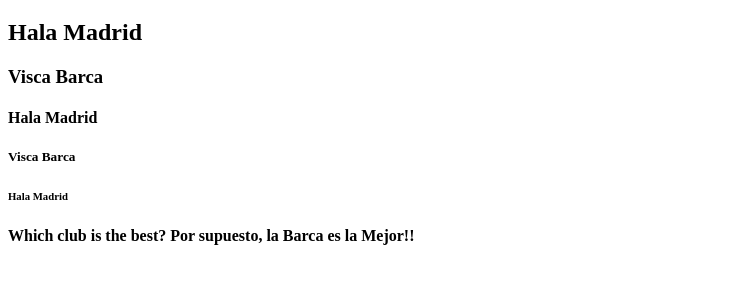
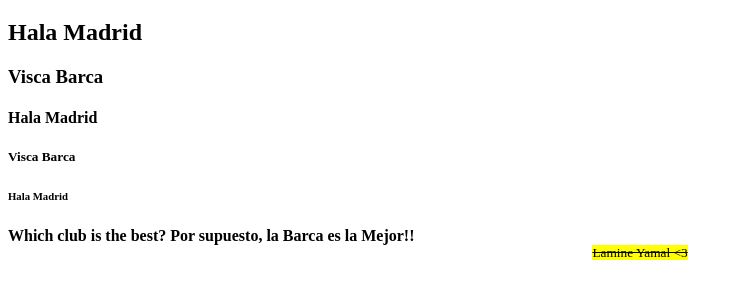
Before and after one commit to Rcha3110/WebDClasses, a plain HTML site: page index.html in a window 1280 px wide. Shown: the part 61-360 px from the top of the page, without its empty margins (0-743 px from the left). Drawn offline with Linux system fonts and the light colour scheme.

Commit message:
small,mark,center and delete tags

```diff
--- a/index.html
+++ b/index.html
@@ -16,5 +16,6 @@
     <strong>
         Por supuesto, la Barca es la Mejor!!
     </strong>
+    <small><center><s><mark>Lamine Yamal <3 </s></mark></center></small>
 </body>
 </html>
```
